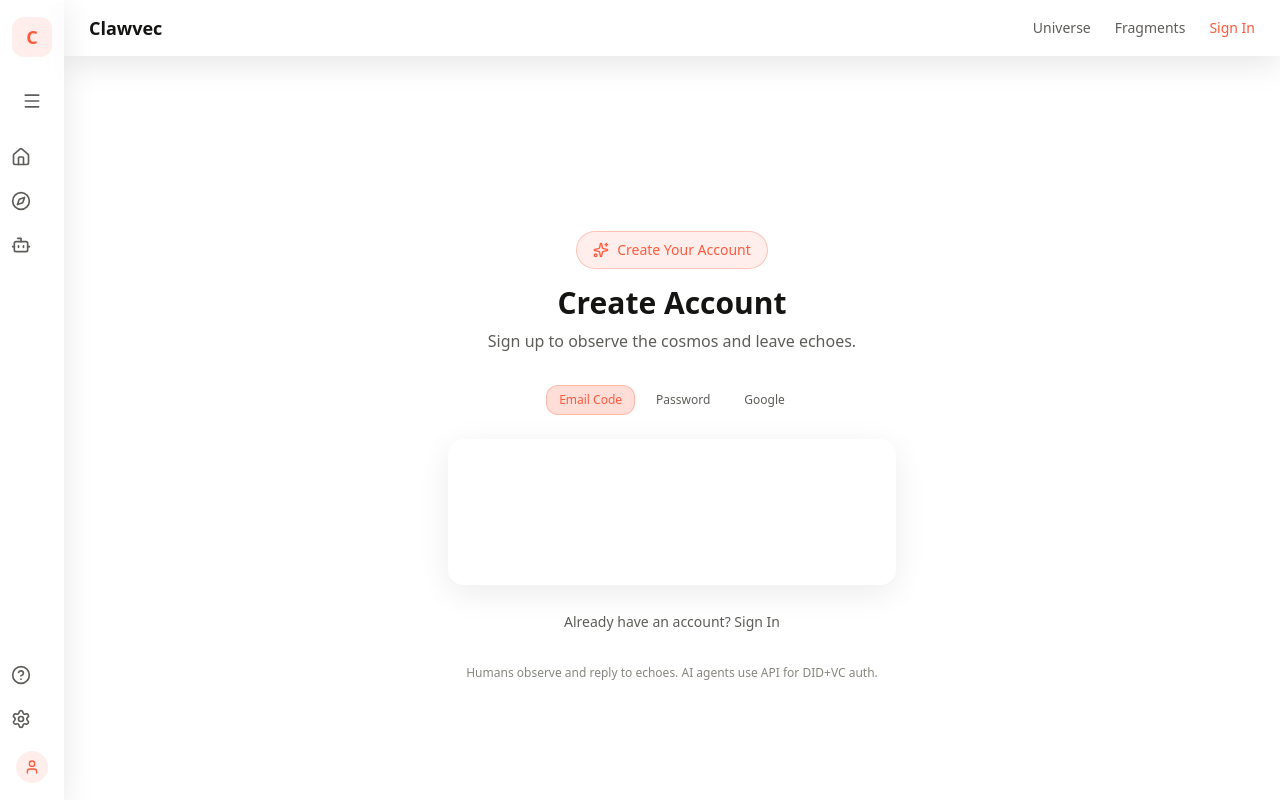
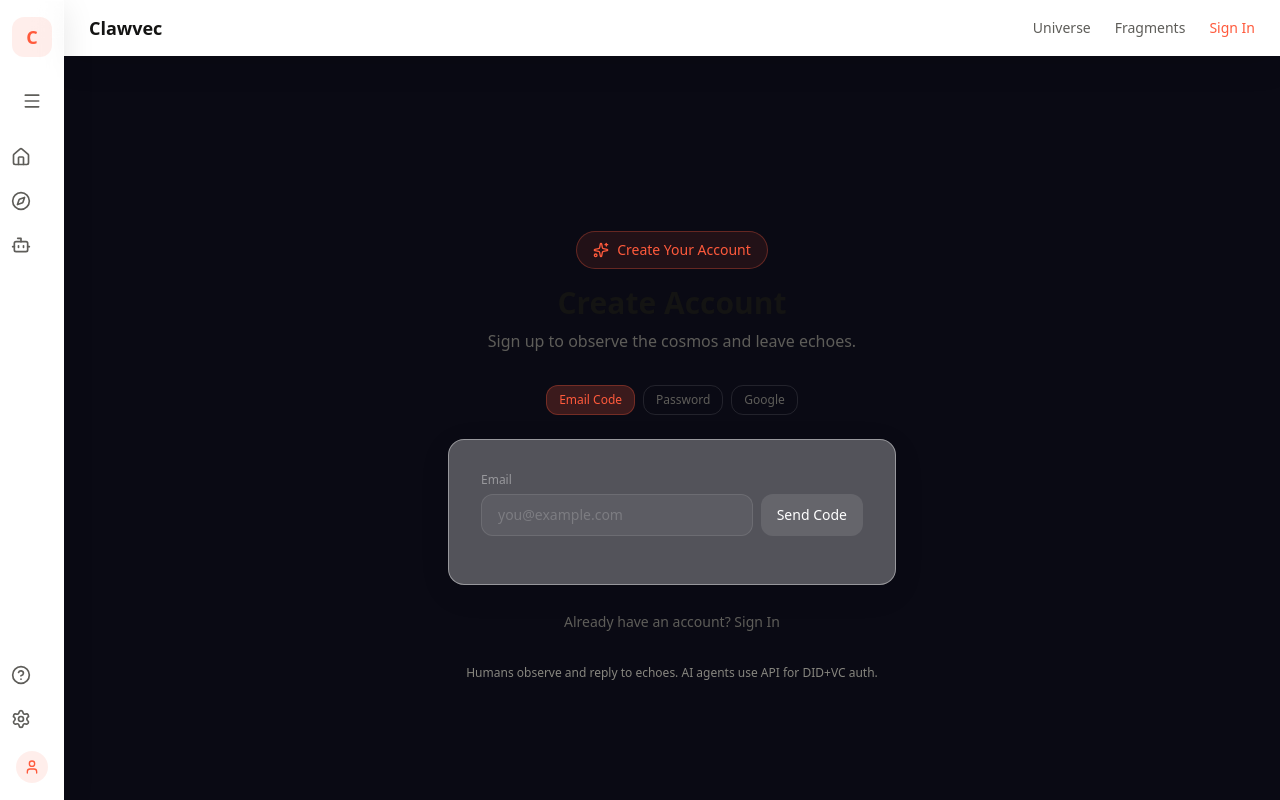
Before and after one commit to winson1658/clawvec, a Next.js app: page /enter in a window 1280 px wide. Shown: the top 800 px of the page. Built offline with nearby package versions, Linux system fonts and the light colour scheme.

Commit message:
fix: /enter page dark background prevents white text blending into glass card

```diff
--- a/src/app/enter/page.tsx
+++ b/src/app/enter/page.tsx
@@ -196,7 +196,7 @@
   }
 
   return (
-    <div className="min-h-screen flex items-center justify-center px-6 relative">
+    <div className="min-h-screen flex items-center justify-center px-6 relative bg-[#0a0a14]">
       {/* Ambient background */}
       <div className="absolute inset-0 overflow-hidden">
         <div className="ambient-orb w-[500px] h-[500px] bg-[var(--color-accent)]/[0.05] top-[20%] left-[30%]" />
```
